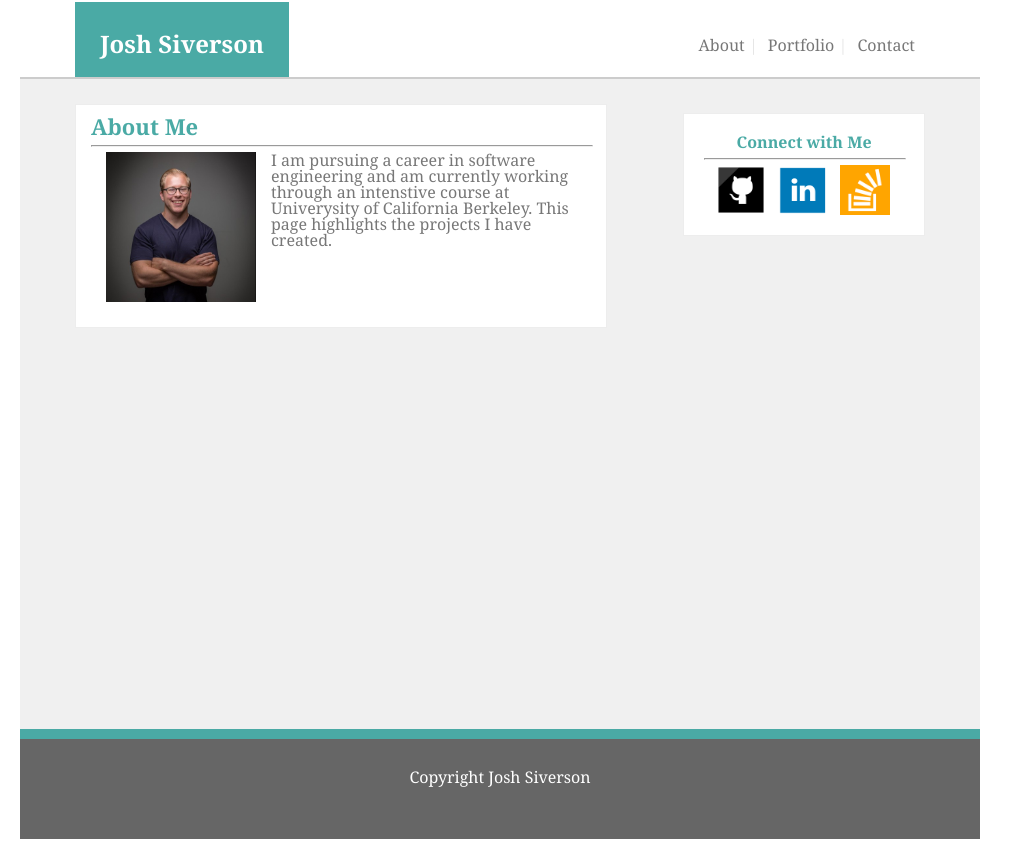
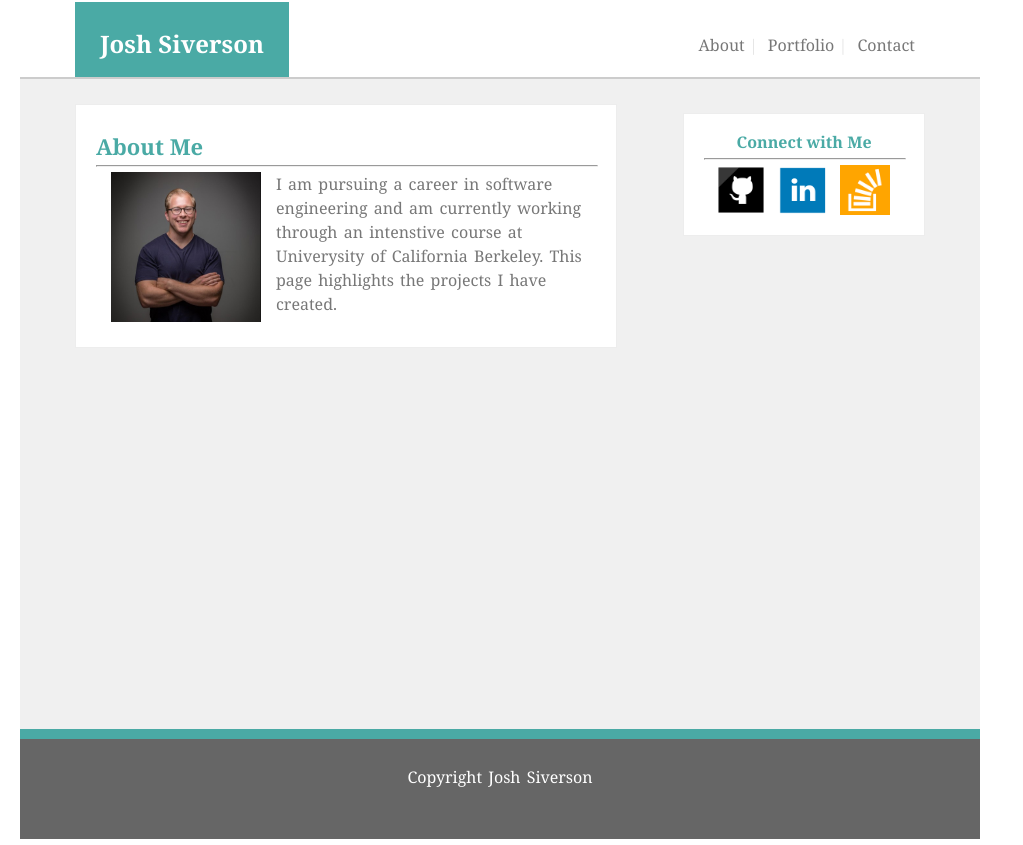
Before and after one commit to siverson90/Basic-Portfolio, a plain HTML site: page index.html in a window 1280 px wide. Shown: the whole page, without its empty margins (0-1023 px from the left). Drawn offline with Linux system fonts and the light colour scheme.

Commit message:
add line height to .left-side paragraph

```diff
--- a/assets/css/style.css
+++ b/assets/css/style.css
@@ -27,6 +27,7 @@ a {
 
 p {
   color:#777777;
+  word-spacing: 2px;
 }
 
 footer {
@@ -70,7 +71,7 @@ form{
   width: 500px;
   background-color: #ffffff;
   margin: 25px 20px 0px 55px;
-  padding: 10px 15px 10px 15px;
+  padding: 30px 20px 10px 20px;
   float: left;
   border: 1px solid #ededed;
 }
@@ -154,6 +155,10 @@ form{
 
 }
 
+.left-side-paragraph {
+  line-height: 1.5;
+}
+
 /*contact.html specific*/
 .form-box {
   width: 100%;
```
